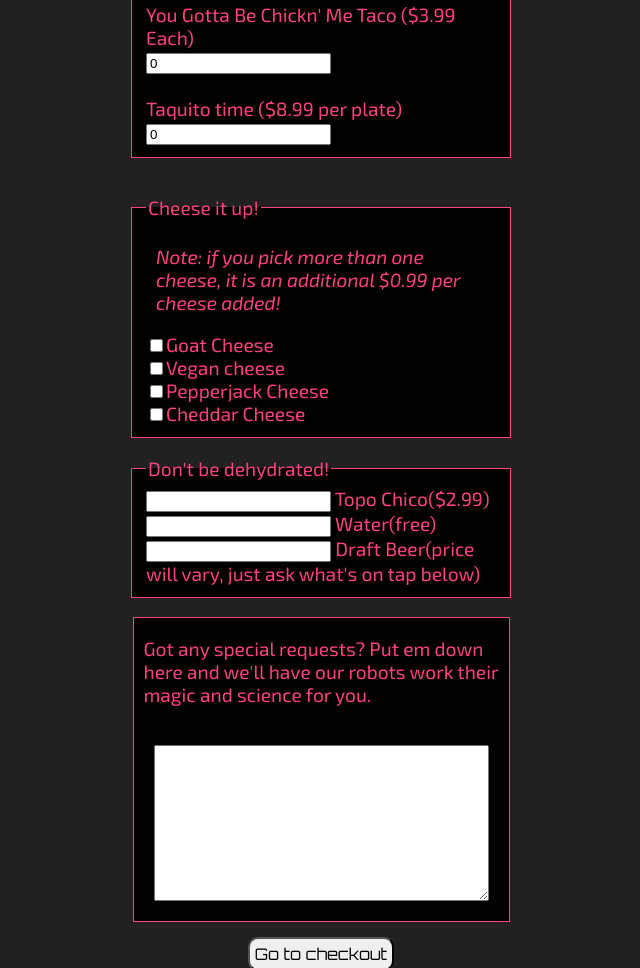
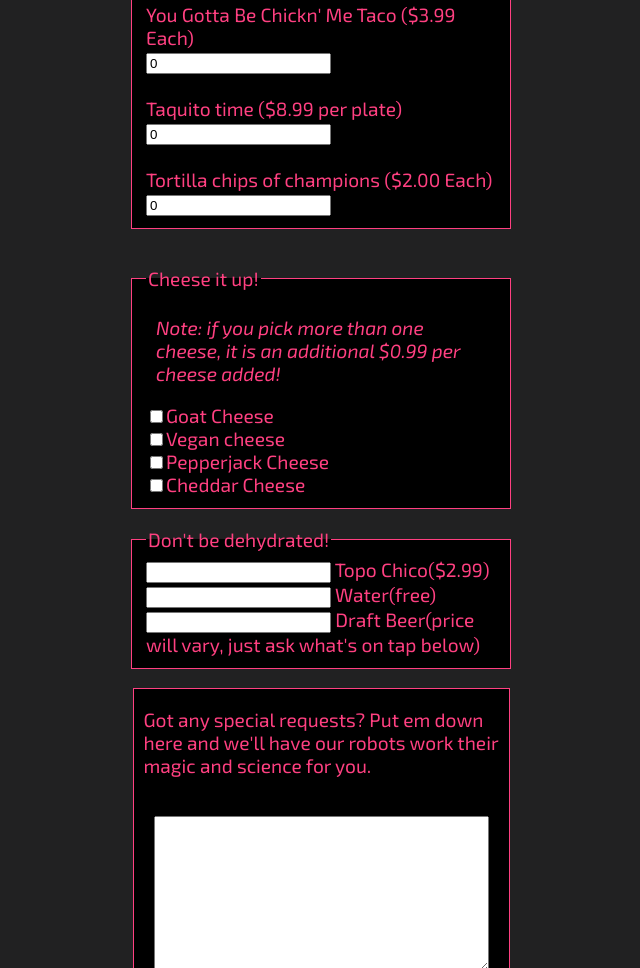
Before and after one commit to Mel-Wells/Taco-Tron, a plain HTML site: page index.html in a window 1280 px wide. Shown: the part 2786-3754 px from the top of the page, without its empty margins (319-959 px from the left). Drawn offline with nearby package versions, Linux system fonts and the light colour scheme.

Commit message:
Forgot to add section for chips and salsa

```diff
--- a/index.html
+++ b/index.html
@@ -133,6 +133,10 @@
                 <!--Taquito Section-->
                 <label for="taquito">Taquito time ($8.99 per plate)</label>
                 <input type="number" id="taquito" name="taquito" min="0" value="0">
+                <br><br>
+                <!--Chips and Salsa Section-->
+                <label for="chips">Tortilla chips of champions ($2.00 Each)</label>
+                <input type="number" id="chips" name="chips" min="0" value="0">
                 </fieldset>
                 <br><br>
                 <fieldset>
```
